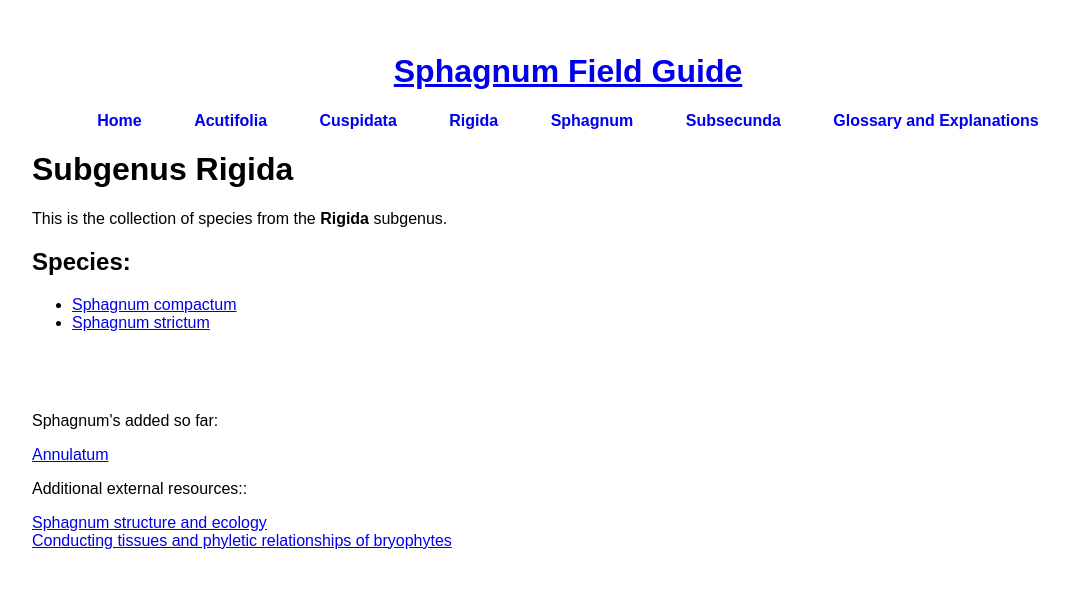
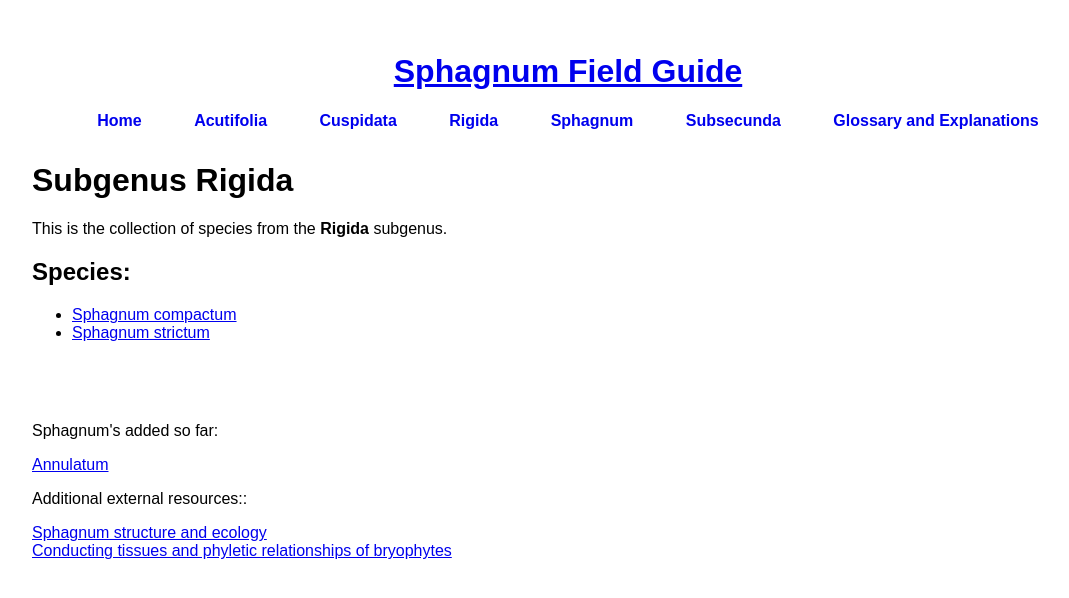
Before and after one commit to DanielESolbakk/Sphagnum-Field-Guide, a Jekyll site: the page built from Subgenus Rigida/index.md, in a window 1280 px wide. Shown: the top 598 px of the page, without its empty margins (72-1141 px from the left). Built offline with Jekyll 4.4.1, drawn with Linux system fonts in a browser that asks for light colours.

Commit message:
chore: add space between content and nav

```diff
--- a/assets/style.css
+++ b/assets/style.css
@@ -14,7 +14,7 @@ nav ul {
     list-style: none;
     padding: 0;
     text-align: center;
-    margin: 0;
+    margin: 0 0 32px 0; /* bottom margin */
 }
 nav li {
     display: inline-block;
```
